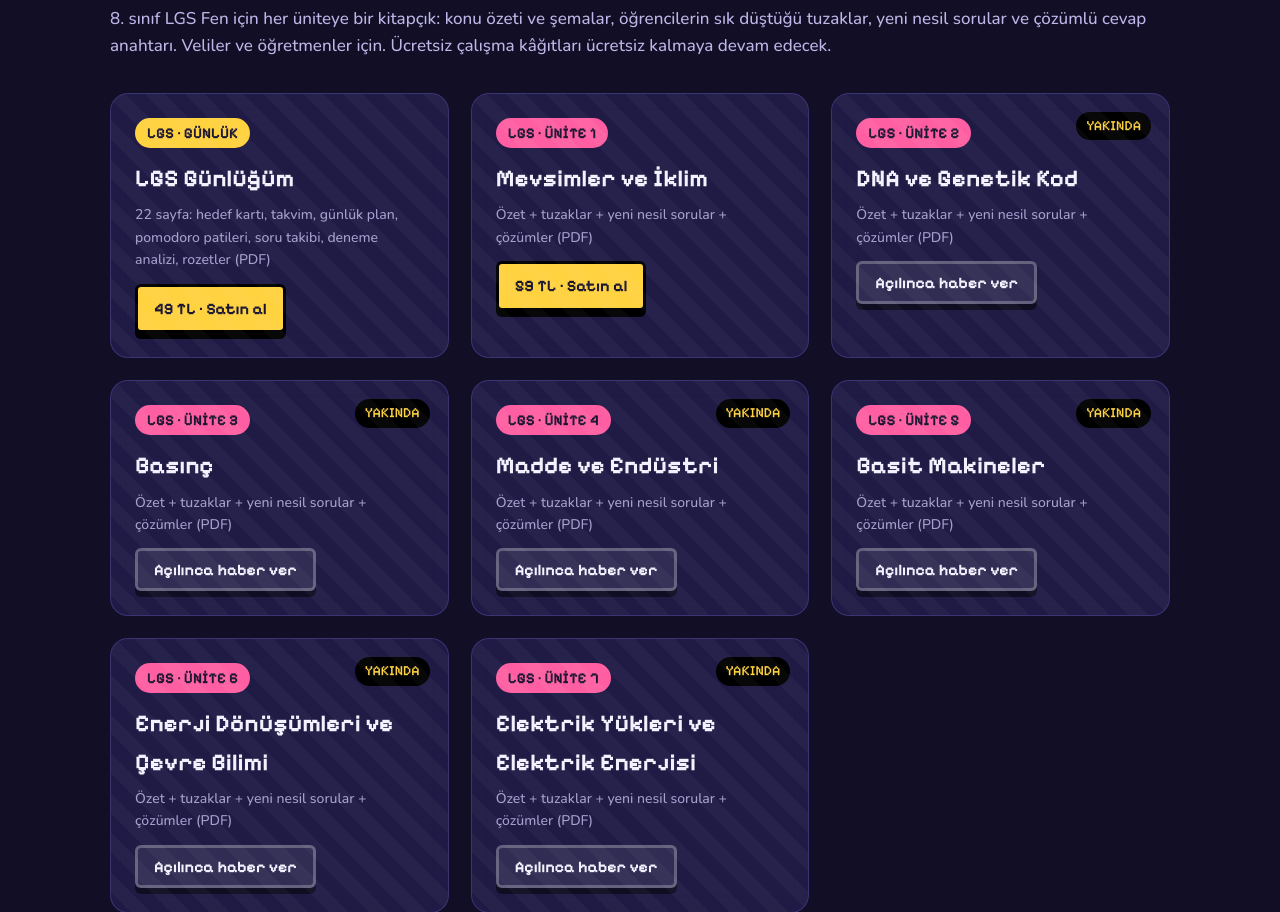
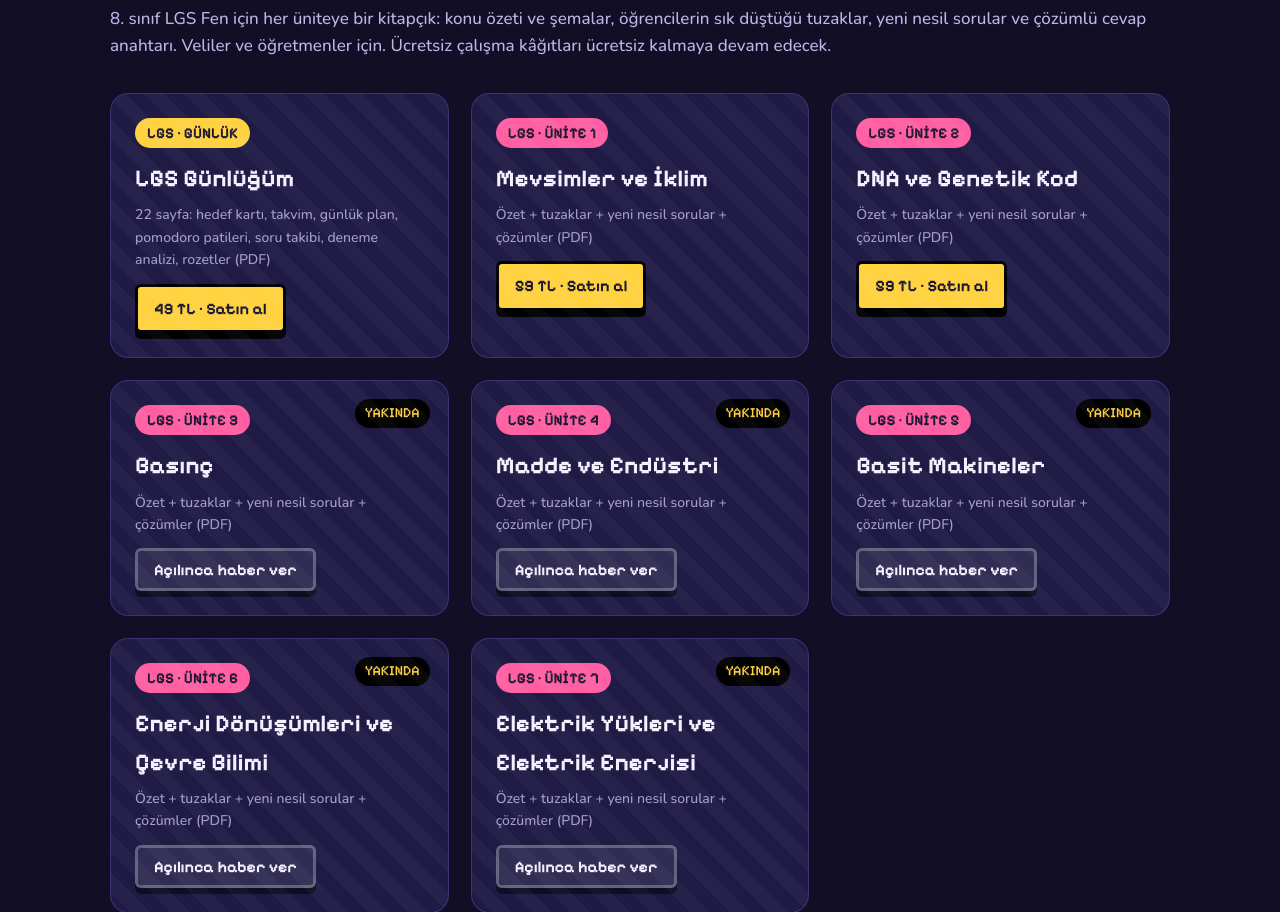
Before and after one commit to 8bitfen/8bitfen.github.io, a plain HTML site: page index.html in a window 1280 px wide. Shown: the part 4688-5600 px from the top of the page. Drawn offline with nearby package versions, Linux system fonts and the light colour scheme; animation ran at ten frames a second.

Commit message:
Mağaza: Ünite 2 DNA ve Genetik Kod kitapçığı satışta
Co-Authored-By: Claude Opus 5.5 <noreply@anthropic.com>
Claude-Session: https://claude.ai/code/session_01Di5DFAnk9kpvoACvrdWDdi

```diff
--- a/index.html
+++ b/index.html
@@ -703,7 +703,7 @@ function track(name){try{if(window.goatcounter&&window.goatcounter.count)window.
 const BOOKS=[
  ["LGS · GÜNLÜK","LGS Günlüğüm","https://www.shopier.com/8bitfen/53167615","49 TL","22 sayfa: hedef kartı, takvim, günlük plan, pomodoro patileri, soru takibi, deneme analizi, rozetler (PDF)"],
  [1,"Mevsimler ve İklim","https://www.shopier.com/53166616","59 TL"],
- [2,"DNA ve Genetik Kod","",""],
+ [2,"DNA ve Genetik Kod","https://www.shopier.com/8bitfen/53167722","59 TL"],
  [3,"Basınç","",""],
  [4,"Madde ve Endüstri","",""],
  [5,"Basit Makineler","",""],
```
